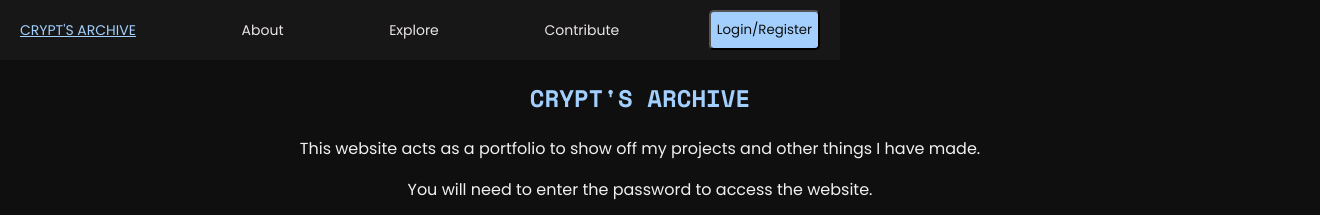
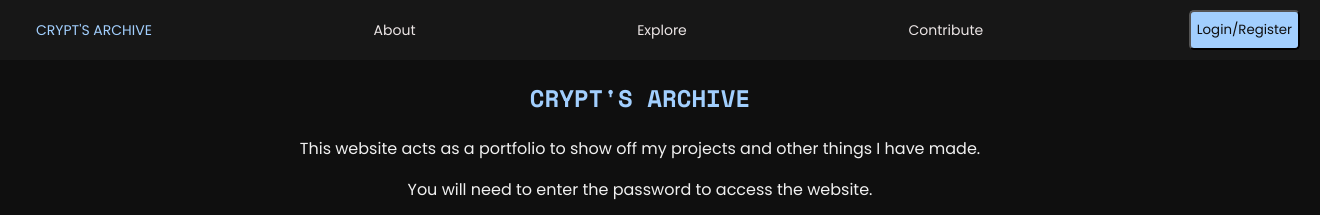
Before and after one commit to rileyasmith/rileyasmith.github.io, a plain HTML site: page index.html in a window 1280 px wide. Shown: the top 215 px of the page, 1320 px wide, since content can reach past the window. Drawn offline with nearby package versions, Linux system fonts and the light colour scheme.

Commit message:
Header fixes.

```diff
--- a/css/index.css
+++ b/css/index.css
@@ -70,7 +70,7 @@
       .page-header {
         padding: 10px 20px;
         background-color: #171717;
-        max-width: 100vh;
+        width: 100%;
       }
 
       .navbar {
--- a/index.html
+++ b/index.html
@@ -17,7 +17,7 @@
   <body>
     <header class="page-header">
       <nav class="navbar">
-        <a href="#" class="icon"> CRYPT'S ARCHIVE </a>
+        <a href="#" class="home-ref"> CRYPT'S ARCHIVE </a>
         <a href="#" class="nav-item">About</a>
         <a href="#" class="nav-item">Explore</a>
         <a href="#" class="nav-item">Contribute</a>
```
